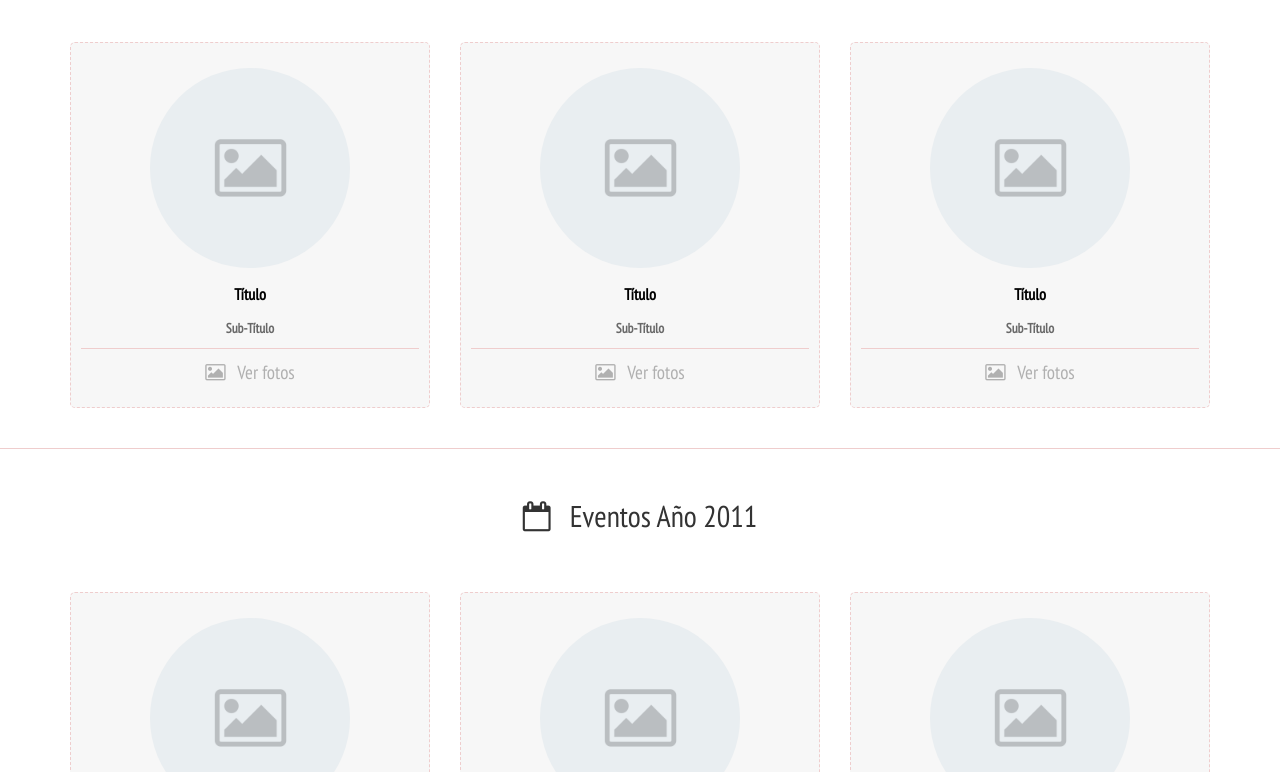
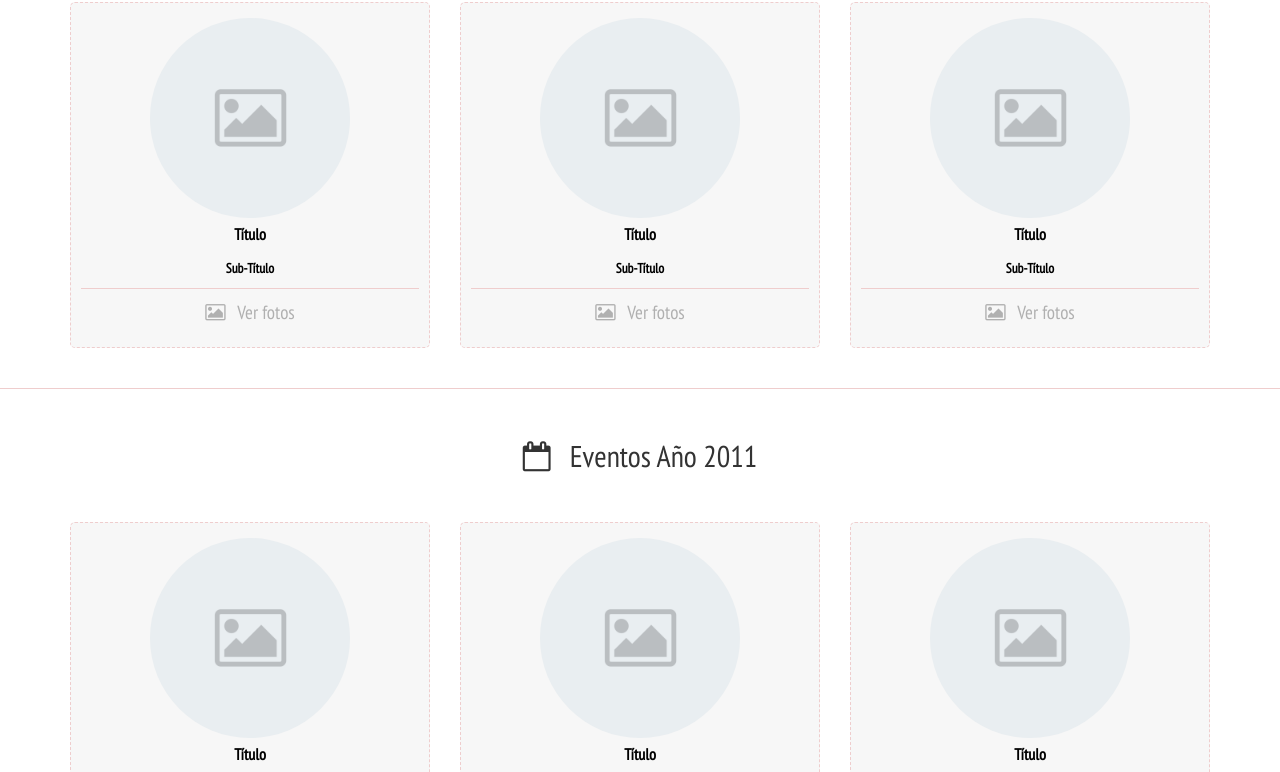
Before and after one commit to cnccapiibary/web_page, a plain HTML site: page galeria.html in a window 1280 px wide. Shown: the part 634-1406 px from the top of the page. Drawn offline with nearby package versions, Linux system fonts and the light colour scheme.

Commit message:
Update style.css

```diff
--- a/css/style.css
+++ b/css/style.css
@@ -376,7 +376,7 @@ video{
     padding-top: 30px;
 }
 .section-gallery-ins > article > h2{
-    padding-bottom: 40px;
+    padding-bottom: 30px;
 }
 .tile-gallery{
     position: relative;
@@ -391,7 +391,7 @@ video{
 .tile-gallery img{
     max-width: 200px;
     max-height: 200px;
-    margin: 15px auto;
+    margin: 5px auto;
     display: block;
     border-radius: 50%;
 }
@@ -400,7 +400,7 @@ video{
 }
 .tile-gallery span{
     display: block;
-    color: #696969;
+    color: #000000;
     margin-bottom: 10px;
 }
 .tile-gallery a{
```
